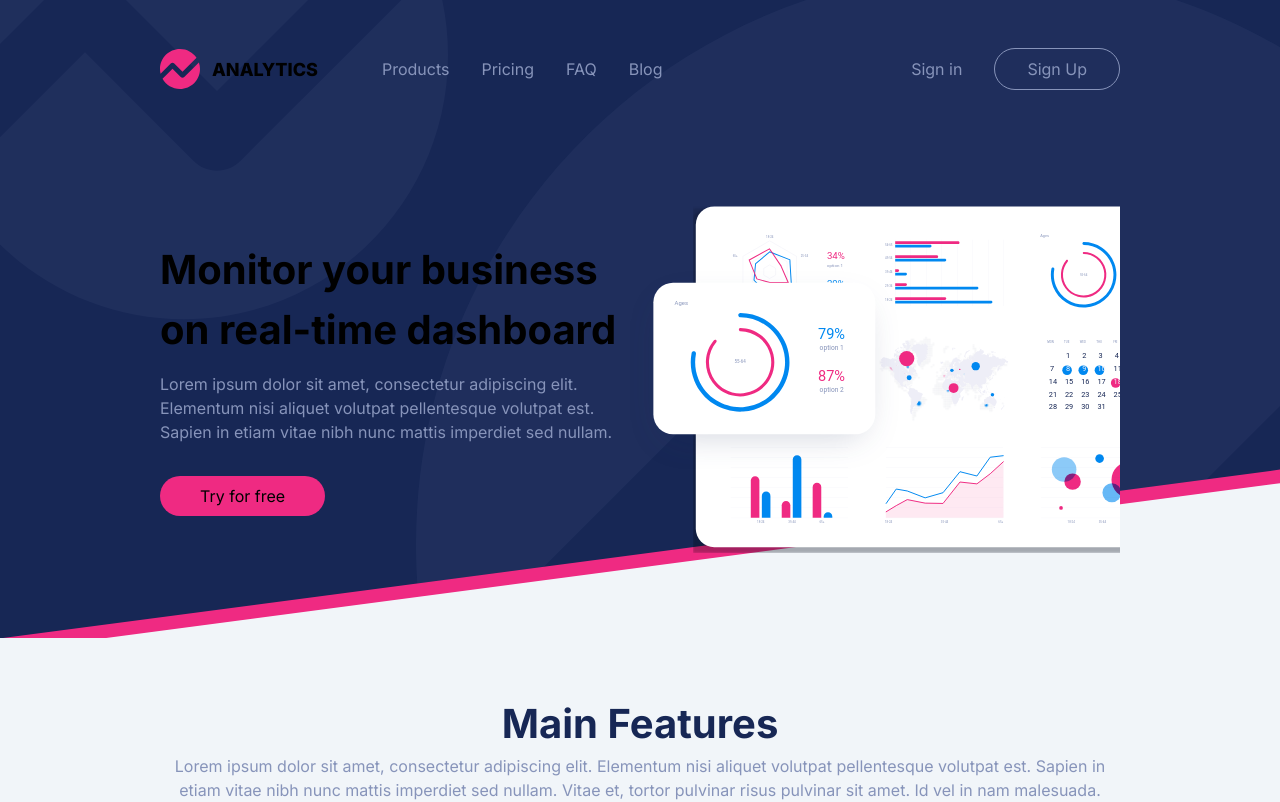
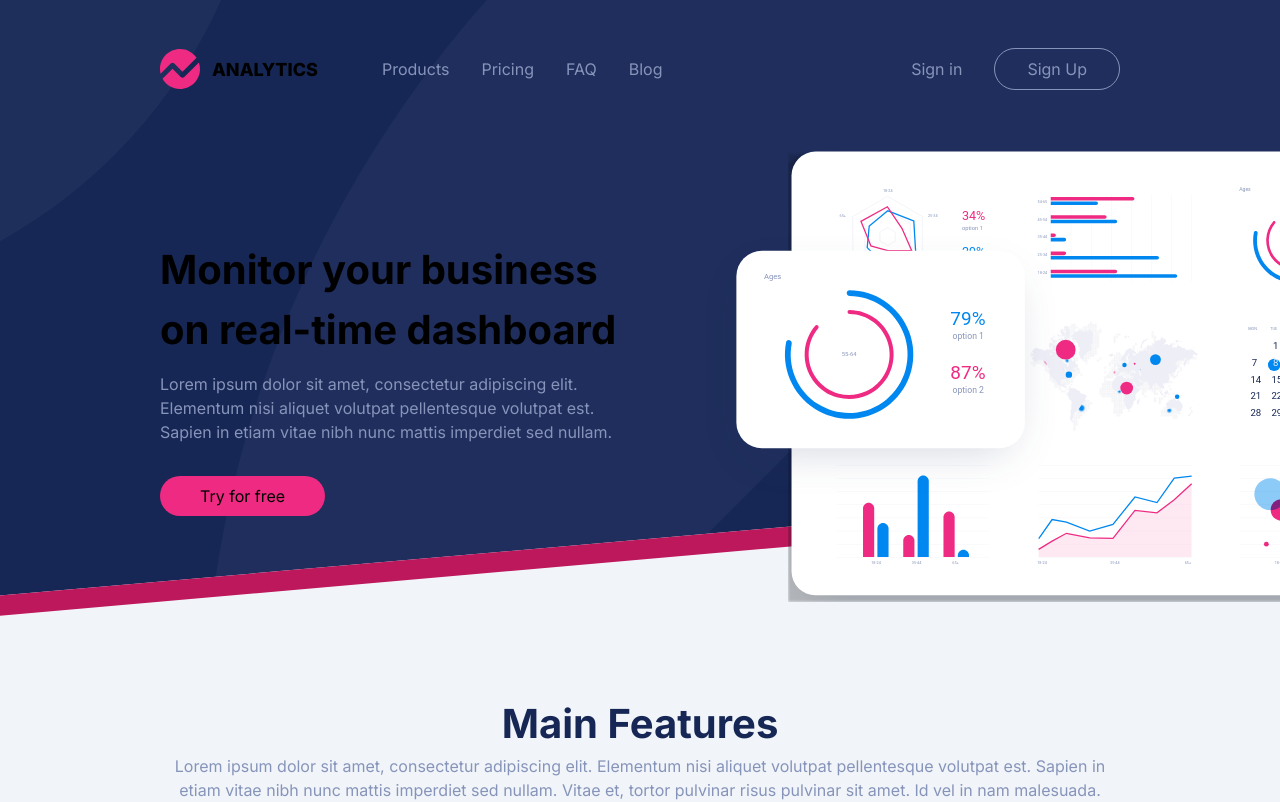
Before and after one commit to Andreyhuey/analytics, a Next.js app: page / in a window 1280 px wide. Shown: the top 802 px of the page. Built offline with nearby package versions, Linux system fonts and the light colour scheme.

Commit message:
Background top modified

```diff
--- a/src/components/Header.tsx
+++ b/src/components/Header.tsx
@@ -10,13 +10,26 @@ import Link from "next/link";
 const Header = () => {
   return (
     <div className="relative overflow-hidden">
-      <div className="absolute inset-0 w-full">
+      {/* <div className="absolute inset-0 w-full object-cover">
         <Image
           alt="Mountains"
           src={backgroundImage}
           quality={100}
-          className=""
+          className="h-full w-[120%]"
         />
+      </div> */}
+      <div className="absolute inset-0 w-full object-cover border ">
+        <Image
+          alt="Mountains"
+          src={backgroundImage}
+          width={1200}
+          height={1200}
+          className="w-full h-full scale-[200%]"
+        />
+      </div>
+
+      <div className="absolute w-[125%] bg-[#f1f5f9] rotate-[-5deg] h-52 bottom-[-6rem] border-none outline-none">
+        <div className="w-full h-5 relative bg-pink-700 border-[bg-pink-700] outline-none"></div>
       </div>
 
       {/* nav component */}
@@ -75,7 +88,7 @@ const Header = () => {
           </div>
 
           <div className="relative z-10 h-[500px] flex-1">
-            <div className="absolute right-0 inset-0">
+            <div className="absolute inset-0 right-[-61%]">
               <Image
                 src={mainScreen}
                 alt="main screen content"
```
